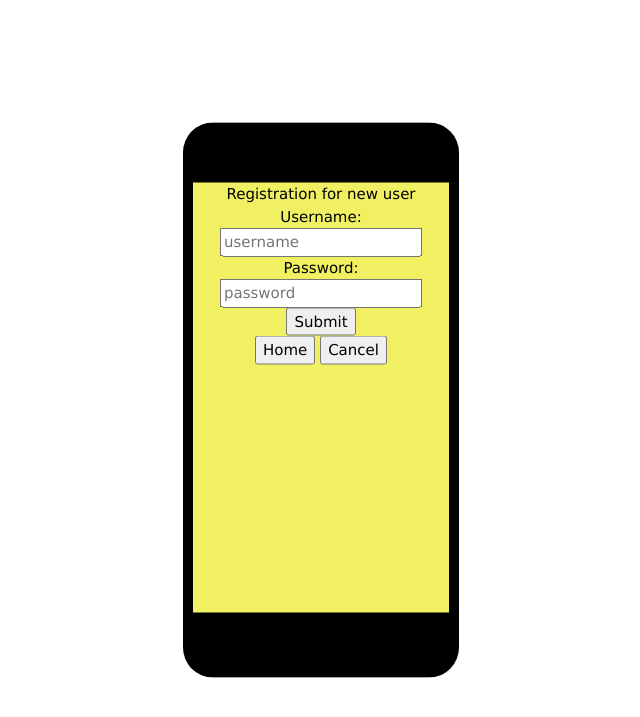
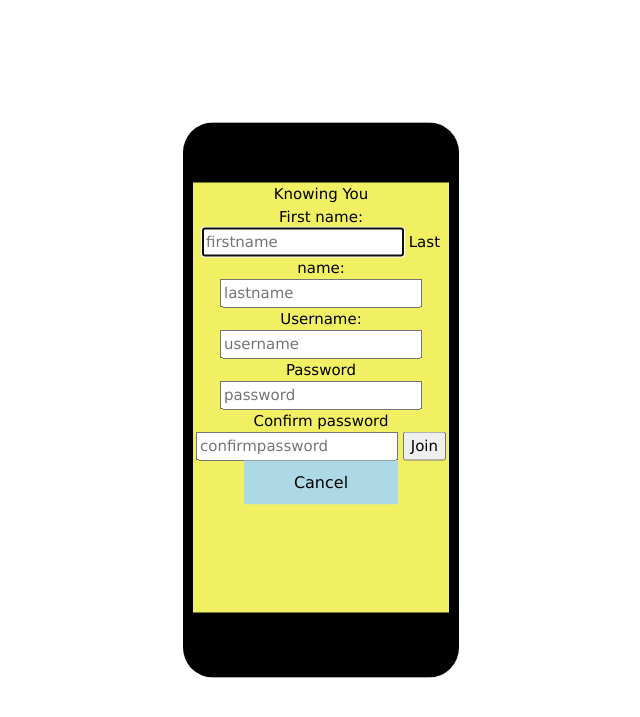
Before and after one commit to kasiditau/Fintech-project, a Flask app: page /Register in a window 1280 px wide. Shown: the top 717 px of the page, without its empty margins (319-959 px from the left). Run offline with Flask 2, Linux system fonts and the light colour scheme.

Commit message:
Update Registration.html

```diff
--- a/Templates/Registration.html
+++ b/Templates/Registration.html
@@ -4,22 +4,31 @@
     {% extends "Style.html" %}
     {% block content %}
 
-<h>Registration for new user</h>
+<h>Knowing You</h>
 
 <form method="POST">
 
- <label for="username">Username:</label><br>
-  <input type="text" name="username" placeholder="username" required>
-<!--
-  <label for="lname">Last name:</label><br>
-  <input type="text" id="fname" name="fname"><br>
--->
-  <label for="password">Password:</label><br>
-  <input type="password" name="password" placeholder="password" required>
-  <input type="submit" value="Submit">
+  <label for="firstname">First name:</label><br>
+  <input name="firstname" type="text" id="inputFirstname" class="form-control" value="{{ request.form.firstname }}" placeholder="firstname" required autofocus>
+
+  <label for="lastname">Last name:</label><br>
+  <input name="lastname" type="text" id="inputLastname" class="form-control" value="{{ request.form.lastname }}" placeholder="lastname" required autofocus>
+
+  <label for="username">Username:</label><br>
+  <input name="username" type="text" id="inputUsername" class="form-control" value="{{ request.form.username }}" placeholder="username" required autofocus>
+
+  <label for="password">Password</label><br>
+  <input name="password" type="text" id="inputPassword" class="form-control" value="{{ request.form.password }}" placeholder="password" required autofocus>
+
+  <label for="confirmpassword">Confirm password</label><br>
+  <input name="confirmpassword" type="text" id="inputConfirmpassword" class="form-control" value="{{ request.form.confirmpassword }}" placeholder="confirmpassword" required autofocus>
+
+  <input type="submit" value="Join">
+
 </form>
-<a href="/"><input type="button" value="Home"></a>
+<div class="cancelbutton">
 <a href="/"><input type="button" value="Cancel"></a>
+</div>
 {% endblock %}
 </body>
 </html>
```
